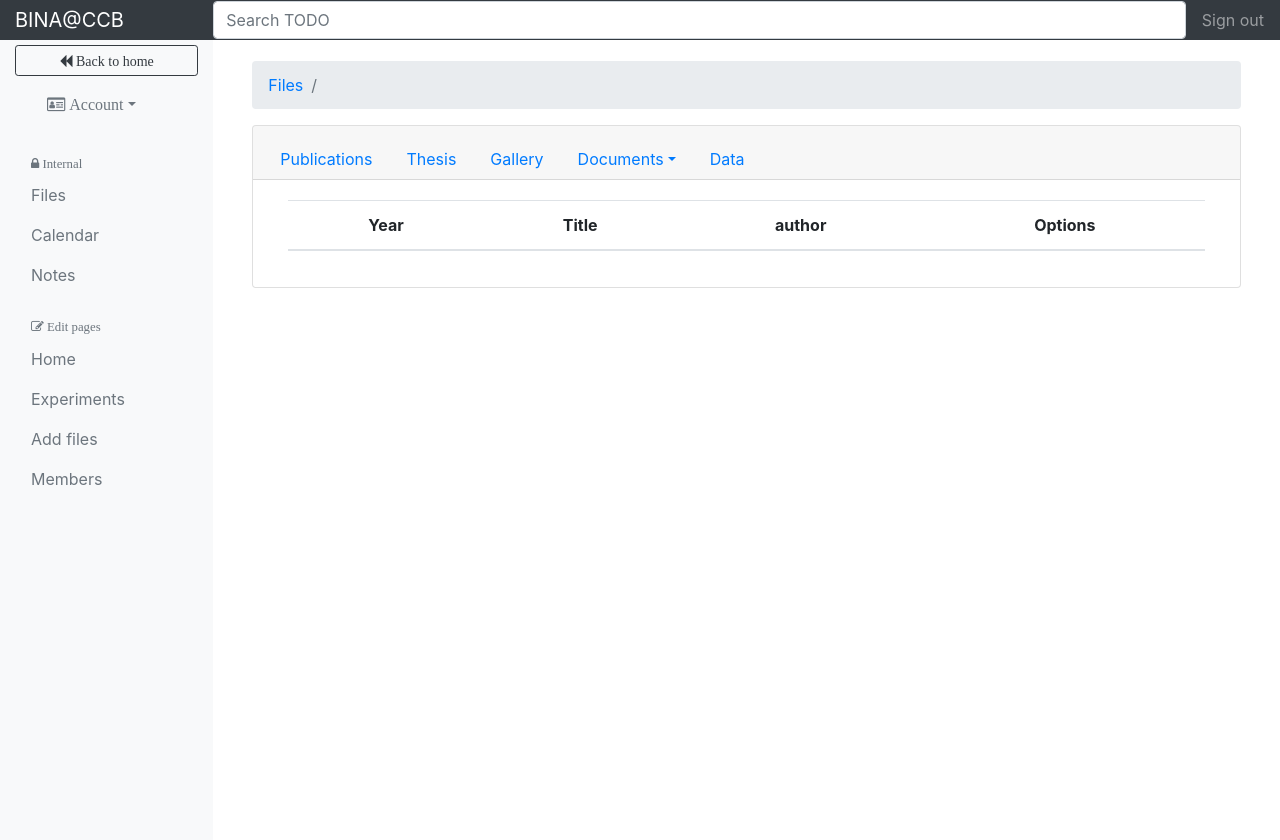
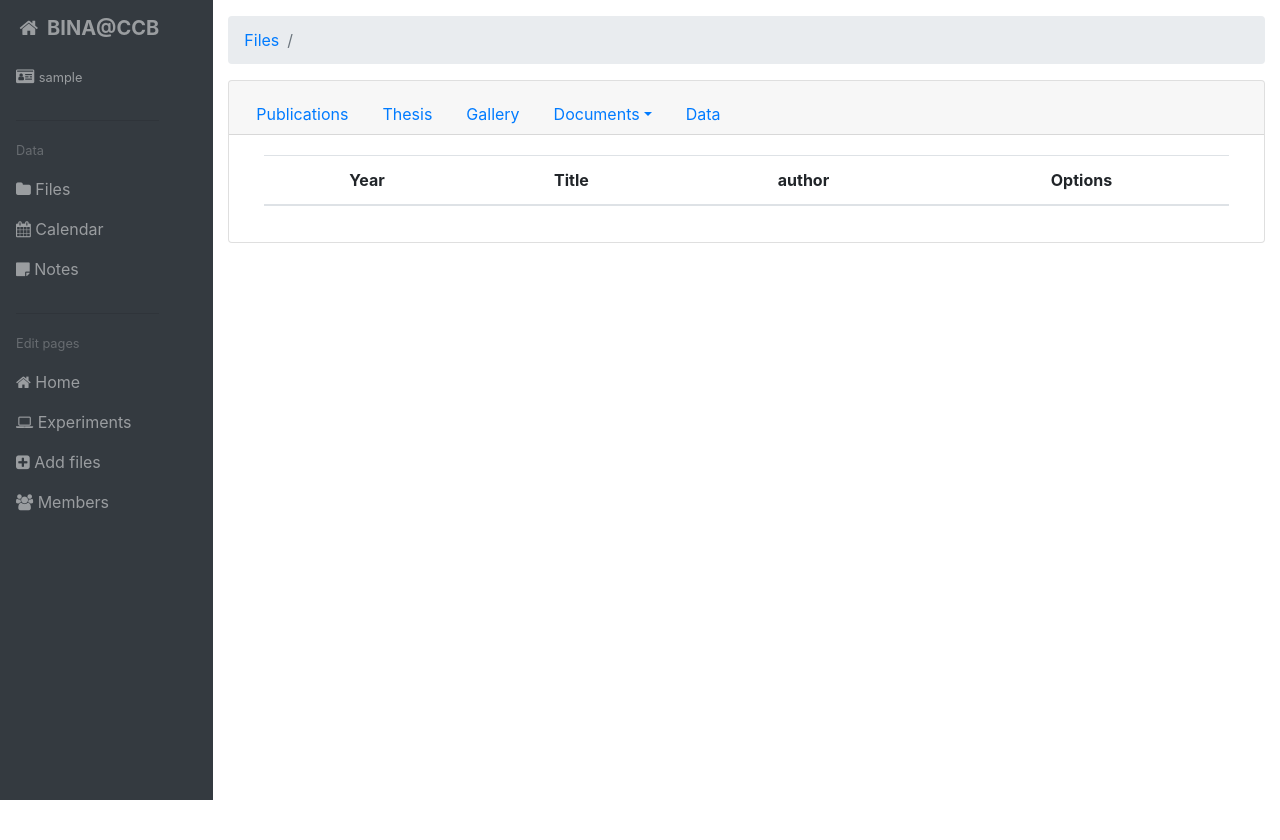
Before and after one commit to Athalbraht/fenu-experiment, a Flask app: page /dashboard/publications in a window 1280 px wide. After the commit the page ends 800 px from the top, so only its background shows below. Run offline with Flask 2, Linux system fonts and the light colour scheme; the visitor is signed in with stand-in values (Sample User, id 1); data that the repository does not hold is empty; some libraries are stand-ins or nearby versions.

Commit message:
Added: New dashboard layout

```diff
--- a/server/App/templates/dashboard.html
+++ b/server/App/templates/dashboard.html
@@ -9,93 +9,60 @@
 		<title>BINA</title>
 </head>
 <body>
-	<nav class="navbar navbar-dark sticky-top bg-dark flex-md-nowrap p-0">
-		<a class="navbar-brand col-sm-3 col-md-2 mr-0" href="#">BINA@CCB </a>
-		<input class="form-control form-control-dark w-100" type="text" placeholder="Search TODO" aria-label="Search">
-		<ul class="navbar-nav px-3">
-			<li class="nav-item text-nowrap">
-				<a class="nav-link" href="/logout">Sign out</a>
-			</li>
-		</ul>
-	</nav>
 
 <div class="container-fluid">
-		<div class="row">
-			<nav class="col-md-2 d-none d-md-block bg-light sidebar">
-				<div class="sidebar-sticky" style="height:100vh">
-					<ul class="nav flex-column">
+	<div class="row min-vh-100 flex-column flex-md-row">
+		<aside class="col-12 col-md-2 p-0 bg-dark flex-shrink-1">
+			<nav class="navbar navbar-expand navbar-dark bg-dark flex-md-column flex-row align-items-start py-2">
+				<div class="collapse navbar-collapse ">
+					<ul class="flex-md-column flex-row navbar-nav w-100 justify-content-between">
 						<li class="nav-item">
-							<a href="/" role="button" class="btn btn-outline-dark btn-sm btn-block" style="margin-top:5px"><i class="fa fa-backward"> Back to home</i></a>
+							<a class="nav-link pl-0 text-nowrap" href="/home"><h5><i class="fa fa-home fa-fw"></i> <span class="font-weight-bold">BINA@CCB</h5></span></a>
+						</li>
+<div class="dropdown">
+  <a class="nav-link pl-0" id="dropdownMenu2" data-toggle="dropdown" aria-haspopup="true" aria-expanded="false"><i class="fa fa-id-card"></i> <span class="d-none d-md-inline"><small>{{username}}</small> </span></a>
+  <div class="dropdown-menu" aria-labelledby="dropdownMenu2">
+    <button class="dropdown-item" type="button">Edit informations</button>
+    <button class="dropdown-item" type="button">Change password</button>
+    <button class="dropdown-item" type="button">Add user</button>
+  </div>
+</div>
+
+						<li class="nav-item">
+							<a class="nav-link pl-0 disabled" href="/dashboard/notes"><span class="d-none d-md-inline"><hr><small>Data</small> </span></a>
+						</li>
+						<li class="nav-item">
+							<a class="nav-link pl-0" href="/dashboard/publications"><i class="fa fa-folder"></i> <span class="d-none d-md-inline">Files</span></a>
+						</li>
+						<li class="nav-item">
+							<a class="nav-link pl-0" href="/dashboard/calendar"><i class="fa fa-calendar"></i> <span class="d-none d-md-inline">Calendar</span></a>
+						</li>
+						<li class="nav-item">
+							<a class="nav-link pl-0" href="/dashboard/notes"><i class="fa fa-sticky-note"></i> <span class="d-none d-md-inline">Notes</span></a>
+						</li>
+						<li class="nav-item">
+							<a class="nav-link pl-0 disabled" href="/dashboard/notes"><span class="d-none d-md-inline"><hr><small>Edit pages</small> </span></a>
+						</li>
+						<li class="nav-item">
+							<a class="nav-link pl-0" href="/dashboard/edit/home"><i class="fa fa-home"></i> <span class="d-none d-md-inline">Home</span></a>
+						</li>
+						<li class="nav-item">
+							<a class="nav-link pl-0" href="/dashboard/edit/experiment"><i class="fa fa-laptop"></i> <span class="d-none d-md-inline">Experiments</span></a>
+						</li>
+						<li class="nav-item">
+							<a class="nav-link pl-0" href="/dashboard/edit/files"><i class="fa fa-plus-square"></i> <span class="d-none d-md-inline">Add files</span></a>
+						</li>
+						<li class="nav-item">
+							<a class="nav-link pl-0" href="/dashboard/edit/members"><i class="fa fa-users"></i> <span class="d-none d-md-inline">Members</span></a>
 						</li>
 
-						<div class="pos-f-t">
-							<div class="collapse" id="navbarToggleExternalContent">
-								<div class="bg-light p-4">
-									<small>{{username}}</small>
-									<small><span class="text-muted">Full permissions</span></small>
-											<ul class="navbar-nav px-3">
-												<li class="nav-item text-nowrap">
-													<a class="nav-link active text-secondary" href="#">Edit information</a>
-												</li>
-												<li class="nav-item text-nowrap">
-													<a class="nav-link active text-secondary" href="#">Change password</a>
-												</li>
-												<li class="nav-item text-nowrap">
-													<a class="nav-link active text-secondary" href="#">Add user</a>
-												</li>
-											</ul>
-								</div>
-							</div>
-							<nav class="navbar navbar-dark bg-light">
-								<a class="nav-link active text-secondary dropdown-toggle" id="navbarDropdown" data-toggle="collapse" data-target="#navbarToggleExternalContent" aria-haspopup="true" aria-expanded="false"  href="#"><i class="fa fa-drivers-license-o"> Account</i></a>
-							</nav>
-						</div>
 
-						<h6 class="sidebar-heading d-flex justify-content-between align-items-center px-3 mt-4 mb-1 text-muted">
-							<small><span> <i class="fa fa-lock"> Internal</i> </span></small>
-							<a class="d-flex align-items-center text-muted" href="#">
-								<span data-feather="plus-circle"></span>
-							</a>
-						</h6>
 
-						<li class="nav-item">
-							<a class="nav-link active text-secondary" href="/dashboard/publications">Files</a>
-						</li>
-
-						<li class="nav-item">
-							<a class="nav-link active text-secondary" href="/dashboard/calendar">Calendar</a>
-						</li>
-
-						<li class="nav-item">
-							<a class="nav-link active text-secondary" href="/dashboard/notes">Notes</a>
-						</li>
-
-					</ul>
-					</ul>
-					<h6 class="sidebar-heading d-flex justify-content-between align-items-center px-3 mt-4 mb-1 text-muted">
-						<small><span> <i class="fa fa-edit"> Edit pages </i> </span></small>
-						<a class="d-flex align-items-center text-muted" href="#">
-							<span data-feather="plus-circle"></span>
-						</a>
-					</h6>
-					<ul class="nav flex-column mb-2">
-						<li class="nav-item">
-							<a class="nav-link active text-secondary" href="/dashboard/edit/home">Home</a>
-						</li>
-						<li class="nav-item">
-							<a class="nav-link active text-secondary" href="/dashboard/edit/experiment">Experiments</a>
-						</li>
-						<li class="nav-item">
-							<a class="nav-link active text-secondary" href="/dashboard/edit/files">Add files</a>
-						</li>
-						<li class="nav-item">
-							<a class="nav-link active text-secondary" href="/dashboard/edit/members">Members</a>
-						</li>
                     </ul>
                 </div>
             </nav>
-
-			<main role="main" class="col-md-9 ml-sm-auto col-lg-10 pt-3 px-4">
+        </aside>
+        <main class="col bg-faded py-3 flex-grow-1">
 	{% with messages = get_flashed_messages() %}
 		{% if messages %}
 			{% for message in messages %}
@@ -103,12 +70,13 @@
 			{% endfor %}
 		{% endif %}
 	{% endwith %}
-				<div class="container-fluid" style="margin-top: 5px; ">
+
 {% block dashboard %}{% endblock %}
-				</div>
         </main>
     </div>
 </div>
+
+
 
 	<script src="https://code.jquery.com/jquery-3.3.1.slim.min.js" integrity="sha384-q8i/X+965DzO0rT7abK41JStQIAqVgRVzpbzo5smXKp4YfRvH+8abtTE1Pi6jizo" crossorigin="anonymous"></script>
 	<script src="https://cdnjs.cloudflare.com/ajax/libs/popper.js/1.14.7/umd/popper.min.js" integrity="sha384-UO2eT0CpHqdSJQ6hJty5KVphtPhzWj9WO1clHTMGa3JDZwrnQq4sF86dIHNDz0W1" crossorigin="anonymous"></script>
--- a/server/App/templates/index.html
+++ b/server/App/templates/index.html
@@ -48,7 +48,7 @@
 				{% endif %}
 			</ul>
 
-			<ul class="navbar-nav flex-row ml-md-auto d-none d-md-flex">
+			<ul class="navbar-nav flex-row ml-md-auto  d-md-flex">
 
 				<li class="nav-item">
 					{% if guest %}
```
Also changed, not shown: server/App/templates/dashboard/calendar.html (+144 -0 lines), server/App/templates/world/experiments.html (+8 -8 lines). Lines whose indentation alone changed are shown as unchanged.
